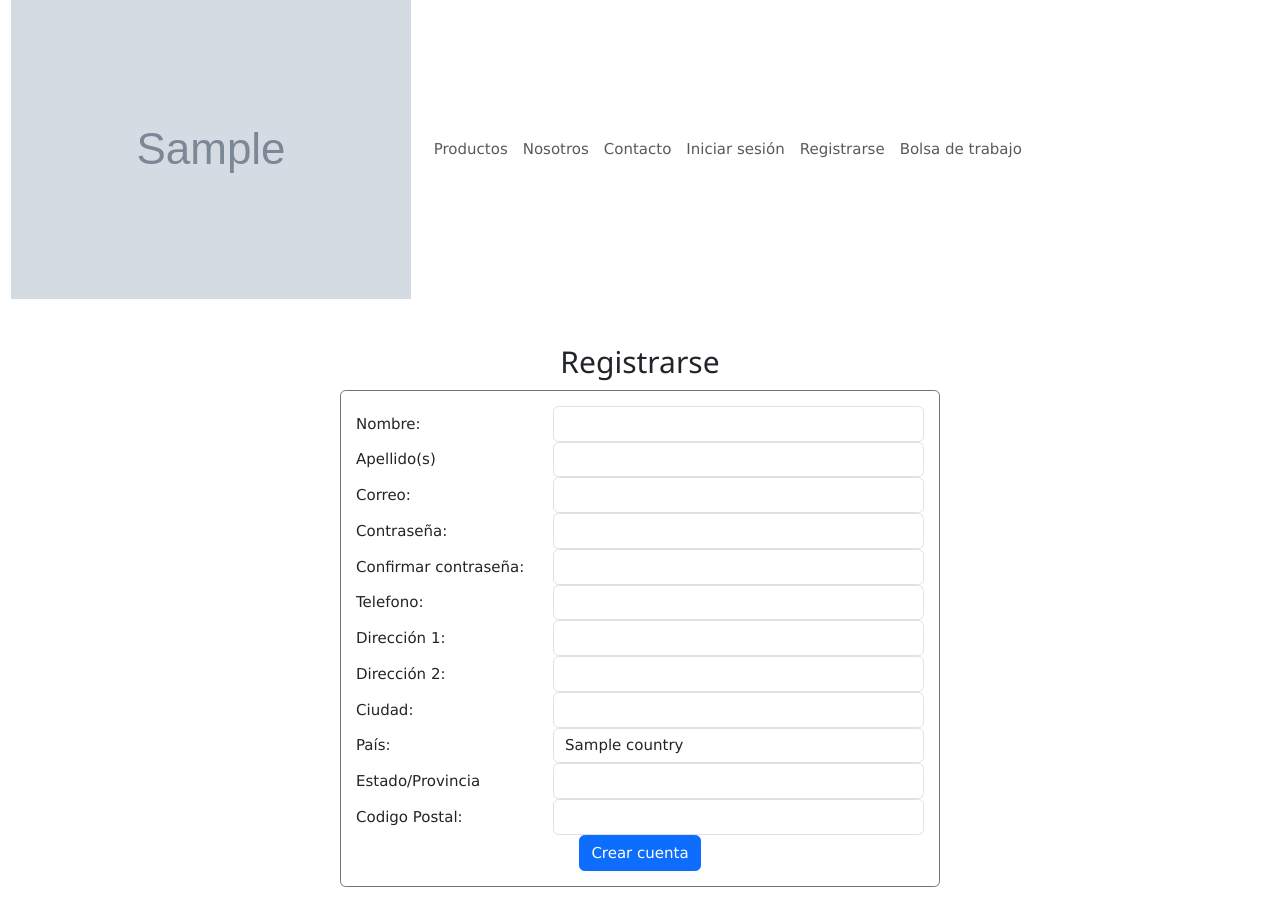
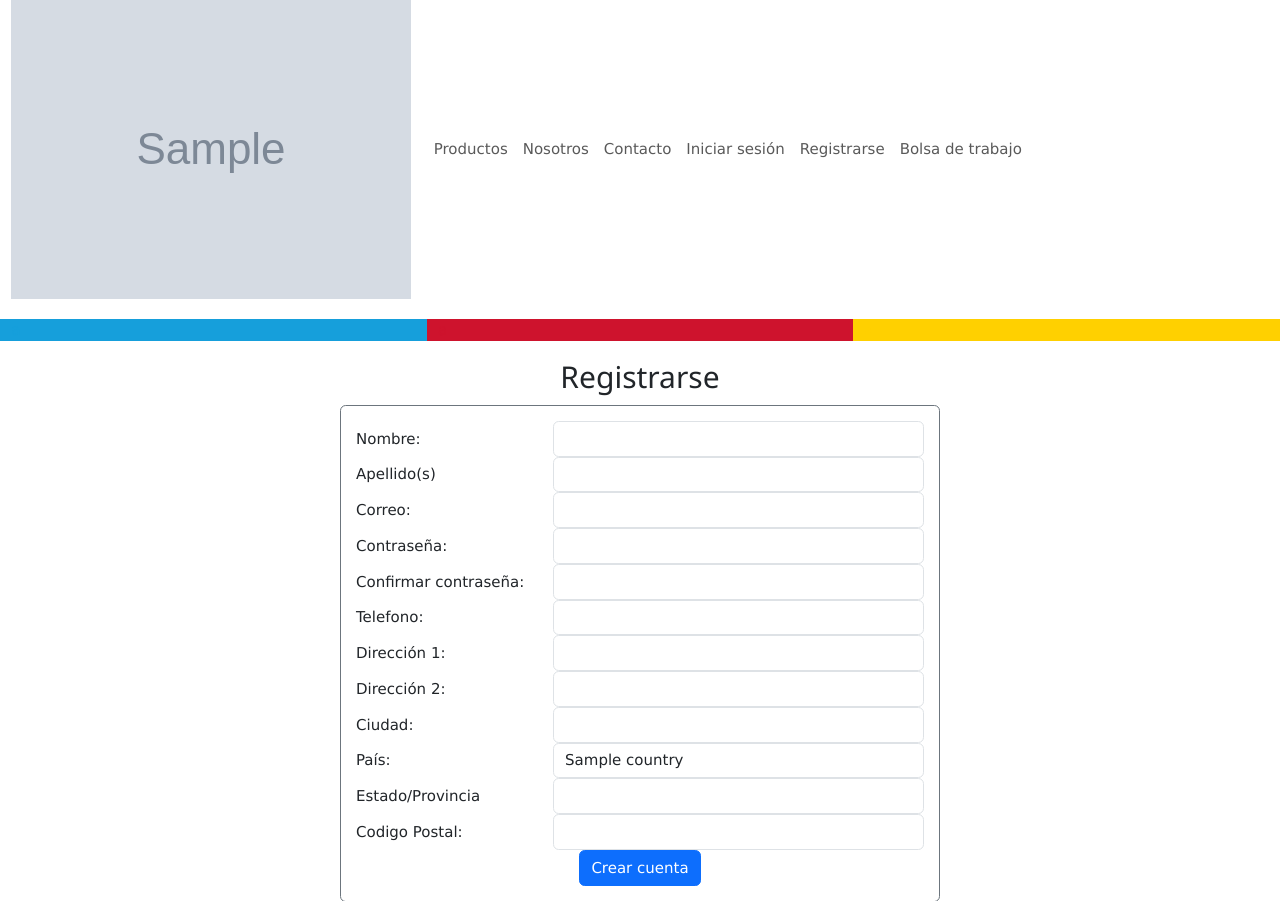
Before and after one commit to eliaxvillalpando/OneEcommerce, a Spring app: page /register/register_form in a window 1280 px wide. Shown: the part 13-914 px from the top of the page. Run offline with Thymeleaf, Linux system fonts and the light colour scheme; the template is opened without the code that fills it: most values are stand-ins (such as "Sample title", 1, 10 or a date in 2020); grey boxes marked "Sample" are stand-in pictures; data that the repository does not hold is empty; some of the project's set-up classes (security, data sources, template engines, error pages and the like) are left out, and stand-ins take their place; some libraries are stand-ins or nearby versions.

Commit message:
Se añaden los 3 colores a la pagina de registrarse y acción con Google

```diff
--- a/iudcWebParent/iudcFrontEnd/src/main/resources/templates/register/register_form.html
+++ b/iudcWebParent/iudcFrontEnd/src/main/resources/templates/register/register_form.html
@@ -4,10 +4,17 @@
 <body>
 <div class="container-fluid">
 	<div th:replace="navigation :: header_menu"></div>
-	<div>&nbsp;</div>
+	     <section class="py-2">
+            <div class="row">
+                <div class="col" style="background-color:#169FDB; color: #169FDB;">a</div>
+                <div class="col" style="background-color:#CE132D; color: #CE132D;">a</div>
+                <div class="col" style="background-color:#FFD000; color: #FFD000;">a</div>
+            </div>
+        </section>
+
 
 	<div class="text-center">
-		<h2>Registrarse</h2>
+            <h2>Registrarse</h2>
 	</div>
 
 	<form th:action="@{/create_customer}" method="post" th:object="${customer}"
```
